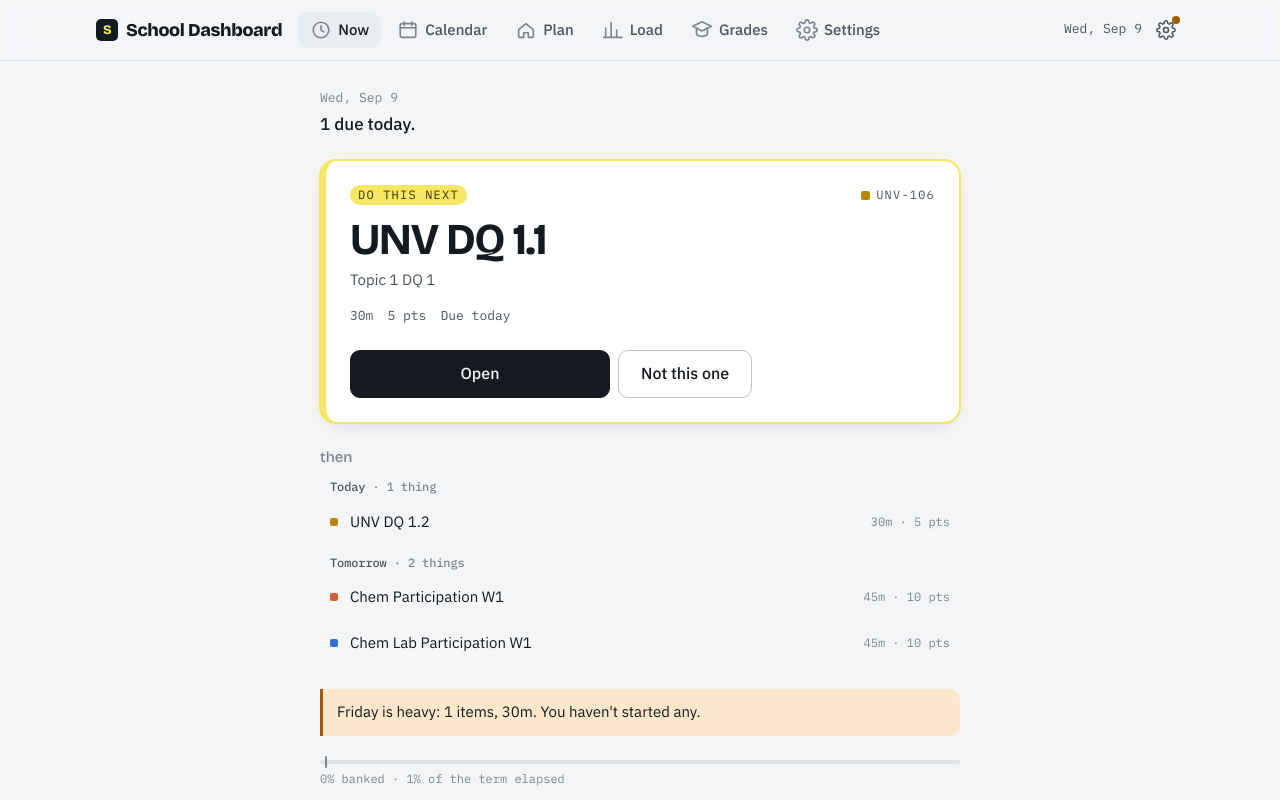
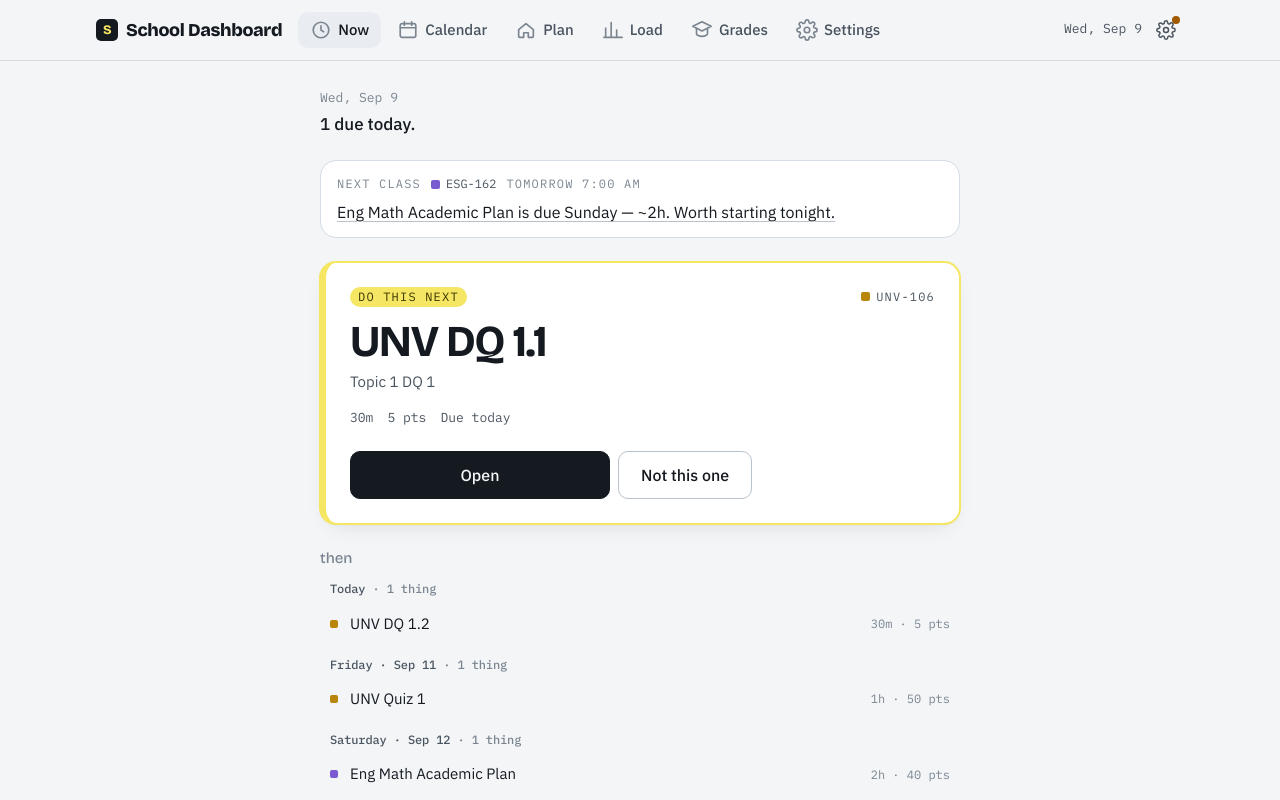
Before and after one commit to richardsgeorger-collab/school-dashboard, a React (Vite) app: page / in a window 1280 px wide. Shown: the top 800 px of the page. Built offline with nearby package versions, Linux system fonts and the light colour scheme; no server answers; the HTML template or start-up script is replaced by a standard one.

Commit message:
feat(now): participation stripped from Now and muted elsewhere; Next Class card; actionable-only pressure rules

```diff
--- a/src/components/ItemChip.tsx
+++ b/src/components/ItemChip.tsx
@@ -46,6 +46,7 @@ export function ItemChip({ item, onOpen, plain = false }: { item: Item; onOpen:
       type="button"
       className="chip-item"
       data-state={state}
+      data-type={item.type}
       data-plain={plain}
       data-big={plain && isBig(item)}
       style={{ '--course': color } as React.CSSProperties}
--- a/src/components/ItemRow.tsx
+++ b/src/components/ItemRow.tsx
@@ -23,7 +23,7 @@ export function ItemRow({ item, onOpen, showStart = false, compact = false }: {
   const showSubtitle = item.title !== item.label;
 
   return (
-    <li className="item-row" data-done={done} data-state={state} data-compact={compact} data-flash={!!burst} style={{ '--course': color } as React.CSSProperties}>
+    <li className="item-row" data-done={done} data-state={state} data-type={item.type} data-compact={compact} data-flash={!!burst} style={{ '--course': color } as React.CSSProperties}>
       <button
         type="button"
         className="check"
--- /dev/null
+++ b/src/domain/nextClass.ts
@@ -0,0 +1,95 @@
+import { addDays, dateOf, diffDays, fmtMinutes, makeIso, weekdayOf } from './dates';
+import type { Nudge } from './deadlines';
+import type { Schedule } from './schedule';
+import type { Course, DateStr, Item, Meeting } from './types';
+
+const WEEKDAY_LONG = ['Sunday', 'Monday', 'Tuesday', 'Wednesday', 'Thursday', 'Friday', 'Saturday'];
+const LOOKAHEAD_DAYS = 14;
+
+export interface NextMeeting {
+  course: Course;
+  meeting: Meeting;
+  day: DateStr;
+  startAt: string;
+  endAt: string;
+}
+
+/** The next class meeting that has not started yet, across all in-person courses. */
+export function nextMeeting(courses: Course[], nowIso: string, tz: string): NextMeeting | null {
+  const nowMs = new Date(nowIso).getTime();
+  const today = dateOf(nowIso, tz);
+  let best: NextMeeting | null = null;
+  for (let k = 0; k <= LOOKAHEAD_DAYS; k++) {
+    const d = addDays(today, k);
+    const wd = weekdayOf(d);
+    for (const course of courses) {
+      if (course.online || d < course.termStart || d > course.termEnd) continue;
+      for (const meeting of course.meetings) {
+        if (meeting.day !== wd) continue;
+        const startAt = makeIso(d, meeting.start, tz);
+        if (new Date(startAt).getTime() <= nowMs) continue;
+        if (!best || startAt < best.startAt) best = { course, meeting, day: d, startAt, endAt: makeIso(d, meeting.end, tz) };
+      }
+    }
+    if (best) return best;
+  }
+  return null;
+}
+
+function nextSameCourseDay(course: Course, afterDay: DateStr): DateStr {
+  for (let k = 1; k <= 7; k++) {
+    const d = addDays(afterDay, k);
+    if (course.meetings.some((m) => m.day === weekdayOf(d))) return d;
+  }
+  return addDays(afterDay, 7);
+}
+
+export interface Prep {
+  text: string;
+  item: Item | null;
+  nudge: Nudge | null;
+  /** True when the suggestion came from something the app inferred, not the syllabus. */
+  inferred: boolean;
+}
+
+const approx = (min: number) => `~${fmtMinutes(min)}`;
+
+function dayWord(today: DateStr, d: DateStr): string {
+  const k = diffDays(today, d);
+  if (k === 0) return 'tonight';
+  if (k === 1) return 'tomorrow';
+  return WEEKDAY_LONG[weekdayOf(d)];
+}
+
+/** What, if anything, the next class needs from you before or right after it. */
+export function nextClassPrep(meeting: NextMeeting, items: Item[], schedule: Schedule, nudges: Nudge[], today: DateStr, tz: string): Prep {
+  const course = meeting.course;
+  const isLab = /L$/i.test(course.code);
+  const ownIds = new Set(items.filter((i) => i.courseId === course.id).map((i) => i.id));
+
+  const nudge = nudges.filter((nd) => ownIds.has(nd.itemId) && nd.day <= meeting.day).sort((a, b) => a.day.localeCompare(b.day))[0];
+  if (nudge) {
+    const item = items.find((i) => i.id === nudge.itemId) ?? null;
+    return { text: `${nudge.label} — ${approx(nudge.minutes)} before ${WEEKDAY_LONG[weekdayOf(meeting.day)]}'s ${isLab ? 'lab' : 'class'}.`, item, nudge, inferred: true };
+  }
+
+  // Anything due before this class meets again is "for this class."
+  const window = addDays(nextSameCourseDay(course, meeting.day), -1);
+  const candidates = items
+    .filter((i) => i.courseId === course.id && i.status !== 'done' && i.type !== 'participation')
+    .map((i) => ({ i, due: dateOf(i.dueAt, tz), deadline: schedule.byItem[i.id]?.deadlineDay ?? dateOf(i.dueAt, tz) }))
+    .filter((c) => c.due <= window)
+    .sort((a, b) => a.due.localeCompare(b.due) || a.deadline.localeCompare(b.deadline));
+  const pick = candidates[0];
+  if (!pick) return { text: 'Nothing to prep.', item: null, nudge: null, inferred: false };
+
+  const { i, due } = pick;
+  const est = approx(i.estimatedMinutes);
+  if (i.flags.inClass && due === meeting.day) return { text: `${i.label} is in class — ${est} of prep tonight.`, item: i, nudge: null, inferred: false };
+  if (due < meeting.day) {
+    const when = dayWord(today, due);
+    return { text: `${i.label} is due ${when} — ${est}.${when === 'tonight' ? '' : ' Due before class.'}`, item: i, nudge: null, inferred: false };
+  }
+  const tail = i.estimatedMinutes >= 60 ? ' Worth starting tonight.' : ' Quick one.';
+  return { text: `${i.label} is due ${dayWord(today, due)} — ${est}.${tail}`, item: i, nudge: null, inferred: false };
+}
--- a/src/domain/now.ts
+++ b/src/domain/now.ts
@@ -1,10 +1,9 @@
 import { addDays, dateOf, diffDays, fmtMinutes, weekdayOf } from './dates';
-import { dayCapacity, type Schedule } from './schedule';
+import type { Schedule } from './schedule';
 import type { DateStr, Item, Settings } from './types';
 
 const WEEKDAY_LONG = ['Sunday', 'Monday', 'Tuesday', 'Wednesday', 'Thursday', 'Friday', 'Saturday'];
 const HEAVY_COUNT = 4;
-const RISK_HORIZON_DAYS = 14;
 const ms = (iso: string) => new Date(iso).getTime();
 
 const isSnoozed = (i: Item, today: DateStr) => !!i.snoozedUntil && i.snoozedUntil > today;
@@ -69,45 +68,36 @@ export function heroFraming(item: Item, schedule: Schedule, today: DateStr, now:
   return s.deadlineDay <= today || s.startBy <= today ? 'now' : 'ahead';
 }
 
-/** One calm sentence when something is pressing; null when things are fine. */
-export function pressureLine(items: Item[], schedule: Schedule, settings: Settings, today: DateStr, now: string): string | null {
+const BIG_POINTS = 100;
+const BIG_MINUTES = 120;
+export const isBigWork = (i: Item) => i.points >= BIG_POINTS || i.estimatedMinutes >= BIG_MINUTES;
+
+/**
+ * One sentence, only when it is actionable: a big item whose start-by window is open and
+ * untouched, or a heavy day coming with nothing started. Otherwise null.
+ */
+export function pressureLine(items: Item[], schedule: Schedule, settings: Settings, today: DateStr, _now: string): string | null {
   const tz = settings.timezone;
-  const nowMs = ms(now);
-  const open = items.filter((i) => i.status !== 'done');
+  const open = items.filter((i) => i.status !== 'done' && i.type !== 'participation');
 
-  const overdue = open.filter((i) => ms(i.dueAt) < nowMs);
-  if (overdue.length > 0) {
-    const first = rankItems(items, schedule, now, tz)[0];
-    return `${overdue.length} overdue. ${first.label} first.`;
-  }
-
-  const horizon = addDays(today, RISK_HORIZON_DAYS);
-  const atRisk = open.filter((i) => schedule.byItem[i.id]?.risk === 'at_risk' && schedule.byItem[i.id].deadlineDay <= horizon);
-  if (atRisk.length > 0) {
-    const i = rankItems(atRisk, schedule, now, tz)[0];
-    const day = schedule.byItem[i.id].deadlineDay;
-    return `${i.label} won't fit before ${WEEKDAY_LONG[weekdayOf(day)]} unless you start now.`;
+  const bigOpen = open
+    .filter((i) => i.status === 'todo' && isBigWork(i) && (schedule.byItem[i.id]?.startBy ?? '9999') <= today)
+    .sort((a, b) => (schedule.byItem[a.id]?.deadlineDay ?? '').localeCompare(schedule.byItem[b.id]?.deadlineDay ?? ''));
+  if (bigOpen.length > 0) {
+    const i = bigOpen[0];
+    const d = schedule.byItem[i.id].deadlineDay;
+    const k = diffDays(today, d);
+    const when = k <= 0 ? 'today' : k === 1 ? 'tomorrow' : WEEKDAY_LONG[weekdayOf(d)];
+    return `${i.label} is inside its start window — ~${fmtMinutes(i.estimatedMinutes)}, due ${when}. Start today.`;
   }
 
   for (let k = 0; k < 7; k++) {
     const d = addDays(today, k);
-    const due = items.filter((i) => dateOf(i.dueAt, tz) === d);
-    const openDue = due.filter((i) => i.status !== 'done');
-    const done = due.length - openDue.length;
-    const openMinutes = openDue.reduce((a, i) => a + i.estimatedMinutes, 0);
-    const cap = dayCapacity(settings, d);
-    const name = dayName(today, d);
-    if (done > due.length / 2) {
-      if (openDue.length > 0 && openMinutes > cap) return `${name}: ${openDue.length} of ${due.length} left, ${fmtMinutes(openMinutes)} to go.`;
-      continue;
-    }
-    const planned = schedule.loadByDay[d] ?? 0;
-    if (openDue.length >= HEAVY_COUNT || (openDue.length > 0 && planned >= cap)) {
-      const hours = fmtMinutes(due.reduce((a, i) => a + i.estimatedMinutes, 0));
-      const touched = due.some((i) => i.status !== 'todo');
-      const tail = touched ? `${done} of ${due.length} done.` : "You haven't started any.";
-      return `${name} is heavy: ${due.length} items, ${hours}. ${tail}`;
-    }
+    const due = open.filter((i) => dateOf(i.dueAt, tz) === d);
+    if (due.length < HEAVY_COUNT) continue;
+    if (due.some((i) => i.status !== 'todo')) continue;
+    const hours = fmtMinutes(due.reduce((a, i) => a + i.estimatedMinutes, 0));
+    return `${dayName(today, d)} is heavy: ${due.length} things, ~${hours}. Nothing started yet.`;
   }
   return null;
 }
--- a/src/styles/base.css
+++ b/src/styles/base.css
@@ -2546,3 +2546,84 @@ button {
     display: none;
   }
 }
+
+/* ---- next class card ---- */
+.nextclass {
+  background: var(--surface);
+  border: 1px solid var(--line);
+  border-radius: var(--r-lg);
+  padding: 14px var(--s-4);
+}
+.nextclass-eyebrow {
+  display: flex;
+  align-items: center;
+  gap: 10px;
+  font-size: 12px;
+  text-transform: uppercase;
+  letter-spacing: 0.1em;
+  color: var(--ink-3);
+}
+.nextclass-eyebrow .chip {
+  text-transform: none;
+  letter-spacing: 0;
+}
+.nextclass-text {
+  margin-top: 8px;
+  font-size: 16px;
+  line-height: 1.4;
+  display: flex;
+  align-items: baseline;
+  gap: 8px;
+  flex-wrap: wrap;
+}
+.nextclass-text[data-quiet='true'] {
+  color: var(--ink-2);
+}
+.nextclass-link {
+  text-align: left;
+  font: inherit;
+  color: inherit;
+  text-decoration: underline;
+  text-decoration-color: var(--line-strong);
+  text-underline-offset: 3px;
+}
+.nextclass-link:hover {
+  text-decoration-color: var(--ink);
+}
+.tag-inferred,
+.tag-source {
+  font-family: var(--font-mono);
+  font-size: 10px;
+  letter-spacing: 0.04em;
+  padding: 1px 6px;
+  border-radius: 4px;
+  white-space: nowrap;
+}
+.tag-inferred {
+  border: 1px dashed var(--risk);
+  color: var(--risk);
+}
+.tag-source {
+  border: 1px solid var(--line-strong);
+  color: var(--ink-3);
+}
+
+/* ---- participation reads as "show up," not "do this" ---- */
+.chip-item[data-type='participation'] {
+  opacity: 0.6;
+  border-left-style: dashed;
+  font-style: italic;
+}
+.chip-item[data-type='participation'][data-plain='true'] {
+  border: 1px dashed var(--line-strong);
+  border-left-width: 1px;
+  background: transparent;
+}
+.item-row[data-type='participation'] {
+  border-left-style: dashed;
+  opacity: 0.75;
+}
+.item-row[data-type='participation'] .item-title {
+  font-weight: 400;
+  font-style: italic;
+}
--- a/src/views/Now.tsx
+++ b/src/views/Now.tsx
@@ -2,6 +2,7 @@ import { useMemo, useState } from 'react';
 import { CourseChip, useCourseColor } from '../components/CourseChip';
 import { EmptyState } from '../components/EmptyState';
 import { addDays, dateOf, diffDays, fmtDate, fmtMinutes, fmtTime } from '../domain/dates';
+import { nextClassPrep, nextMeeting } from '../domain/nextClass';
 import { groupByDeadline, heroFraming, pressureLine, rankItems, termProgress, todayLine } from '../domain/now';
 import type { DateStr, Item } from '../domain/types';
 import { useStore } from '../storage/store';
@@ -28,6 +29,41 @@ function dueLine(item: Item, tz: string, today: DateStr, startBy: string | undef
   if (k <= 0 && d === today) return due;
   const sb = k <= 0 ? 'today' : k === 1 ? 'tomorrow' : fmtDate(startBy, 'long').split(',')[0];
   return `${due} · start by ${sb}`;
+}
+
+function NextClassCard({ onOpen }: { onOpen: (i: Item) => void }) {
+  const { data, schedule, nudges, today, courseById } = useStore();
+  const tz = data.settings.timezone;
+  const now = new Date().toISOString();
+  const meeting = useMemo(() => nextMeeting(data.courses, now, tz), [data.courses, now.slice(0, 16), tz]);
+  if (!meeting) return null;
+  const prep = nextClassPrep(meeting, data.items, schedule, nudges, today, tz);
+  const course = courseById.get(meeting.course.id);
+  const k = diffDays(today, meeting.day);
+  const when = `${k === 0 ? 'today' : k === 1 ? 'tomorrow' : fmtDate(meeting.day, 'long').split(',')[0]} ${fmtTime(meeting.startAt, tz)}`;
+  return (
+    <section className="nextclass" aria-label="Next class">
+      <div className="nextclass-eyebrow mono">
+        <span>Next class</span>
+        <CourseChip course={course} />
+        <span>{when}</span>
+      </div>
+      <p className="nextclass-text" data-quiet={!prep.item && !prep.nudge}>
+        {prep.item ? (
+          <button type="button" className="nextclass-link" onClick={() => onOpen(prep.item!)}>
+            {prep.text}
+          </button>
+        ) : (
+          prep.text
+        )}
+        {prep.inferred && (
+          <span className="tag-inferred" title="Inferred by the app, not on the syllabus">
+            inferred
+          </span>
+        )}
+      </p>
+    </section>
+  );
 }
 
 function Hero({ item, onOpen, onSkip }: { item: Item; onOpen: (i: Item) => void; onSkip: (i: Item) => void }) {
@@ -100,12 +136,14 @@ export function Now() {
   const [open, setOpen] = useState<Item | null>(null);
   const now = new Date().toISOString();
   const minuteKey = now.slice(0, 16);
-  const ranked = useMemo(() => rankItems(data.items, schedule, now, data.settings.timezone), [data.items, schedule, data.settings.timezone, minuteKey]);
-  const top = useLinger(ranked.slice(0, 4), data.items);
+  // Participation is attendance, not work: it stays in the calendar and grades, never here.
+  const work = useMemo(() => data.items.filter((i) => i.type !== 'participation'), [data.items]);
+  const ranked = useMemo(() => rankItems(work, schedule, now, data.settings.timezone), [work, schedule, data.settings.timezone, minuteKey]);
+  const top = useLinger(ranked.slice(0, 4), work);
   const hero = top[0];
   const groups = useMemo(() => groupByDeadline(top.slice(1, 4), schedule), [top, schedule]);
-  const line = useMemo(() => pressureLine(data.items, schedule, data.settings, today, now), [data.items, schedule, data.settings, today, minuteKey]);
-  const status = todayLine(data.items, schedule, today, now, data.settings.timezone);
+  const line = useMemo(() => pressureLine(work, schedule, data.settings, today, now), [work, schedule, data.settings, today, minuteKey]);
+  const status = todayLine(work, schedule, today, now, data.settings.timezone);
   const progress = termProgress(data.items, term, today);
   const skip = (i: Item) => actions.upsertItem({ ...i, snoozedUntil: addDays(today, 1) });
 
@@ -115,6 +153,7 @@ export function Now() {
         <span className="mono muted">{fmtDate(today, 'long')}</span>
         <span>{status}</span>
       </p>
+      <NextClassCard onOpen={setOpen} />
       {hero ? <Hero item={hero} onOpen={setOpen} onSkip={skip} /> : <EmptyState>Nothing open. Import a syllabus from Settings, or enjoy the quiet.</EmptyState>}
       {groups.length > 0 && (
         <section className="then" aria-label="Then">
```
Also changed, not shown: 2 other files (tests, documents, lock files or other folders).
